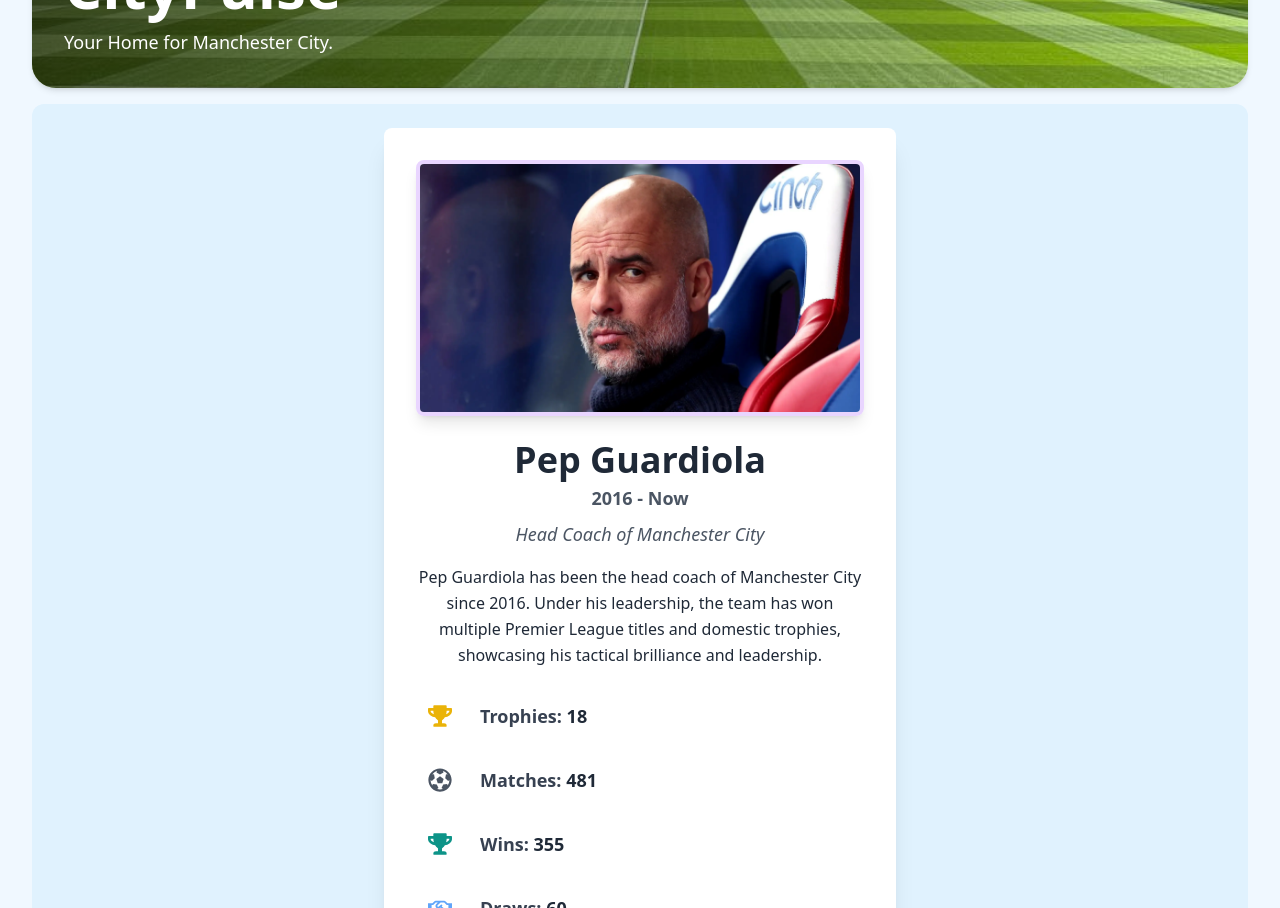
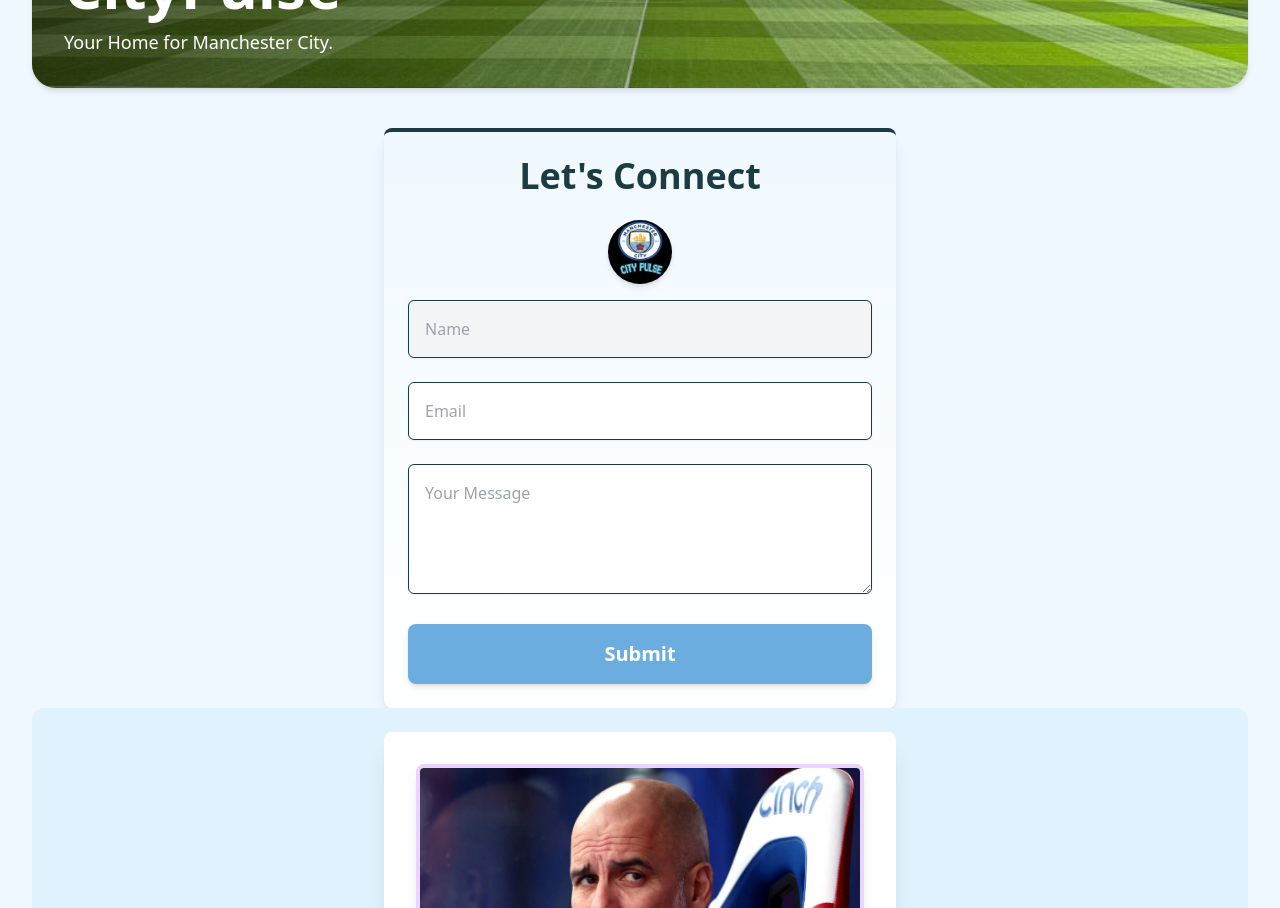
Before and after one commit to smokeyshawn18/City, a React (Vite) app: page / in a window 1280 px wide. Shown: the part 480-1388 px from the top of the page. Built offline with nearby package versions, Linux system fonts and the light colour scheme.

Commit message:
FormBakcend

```diff
--- /dev/null
+++ b/src/components/Form.jsx
@@ -0,0 +1,134 @@
+import { useState } from "react"; // Import useState for managing modal state
+import SuccessModal from "./SuccessModal";
+import { useForm } from "react-hook-form";
+import Logo from "../assets/images/logo.jpg"; // Import the SuccessModal component
+
+const For = () => {
+  const [isModalOpen, setModalOpen] = useState(false); // State for modal visibility
+  const [formMessage, setFormMessage] = useState(""); // State for success message
+  const {
+    register,
+    handleSubmit,
+    formState: { errors, isSubmitting },
+    reset,
+  } = useForm();
+
+  const onSubmit = async (data) => {
+    try {
+      let response = await fetch("http://localhost:3000", {
+        method: "POST",
+        headers: {
+          "Content-Type": "application/json",
+        },
+        body: JSON.stringify(data),
+      });
+
+      const responseData = await response.text(); // Get the response text
+
+      if (response.ok) {
+        console.log("Form submitted successfully!");
+        setFormMessage("Form submitted successfully!"); // Set success message
+        setModalOpen(true); // Open the modal
+        reset(); // Reset the form after successful submission
+      } else {
+        console.error(
+          "Submission failed with status:",
+          response.status,
+          responseData
+        );
+      }
+    } catch (error) {
+      console.error("Error submitting form:", error);
+    }
+  };
+
+  return (
+    <>
+      {/* Modal for Success Message */}
+      {isModalOpen && (
+        <SuccessModal
+          message={formMessage}
+          onClose={() => setModalOpen(false)} // Close modal function
+        />
+      )}
+
+      <div className="container mx-auto mt-10 p-6 bg-gradient-to-b from-sky-50 to-white shadow-lg rounded-lg max-w-lg border-t-4 border-[#1b3c42]">
+        <h1 className="text-center text-4xl font-bold text-[#1b3c42] mb-6">
+          Let&apos;s Connect
+        </h1>
+        <img
+          src={Logo}
+          className="w-16 h-16 rounded-full mx-auto mb-4 shadow-md"
+          alt="Logo"
+        />
+
+        <form onSubmit={handleSubmit(onSubmit)} className="space-y-6">
+          <div>
+            <input
+              className="w-full p-4 border border-[#1b3c42] bg-gray-100 rounded-md shadow-sm text-black focus:outline-none focus:ring-2 focus:ring-[#1b3c42] transition duration-200 ease-in"
+              placeholder="Name"
+              {...register("name", {
+                required: { value: true, message: "Name is required" },
+                minLength: { value: 3, message: "Min length is 3 characters" },
+              })}
+              type="text"
+            />
+            {errors.name && (
+              <div className="text-red-500 text-sm mt-1">
+                {errors.name.message}
+              </div>
+            )}
+          </div>
+
+          <div>
+            <input
+              className="w-full p-4 border border-[#1b3c42] bg-white rounded-md shadow-sm text-black focus:outline-none focus:ring-2 focus:ring-[#1b3c42] transition duration-200 ease-in"
+              placeholder="Email"
+              {...register("email", {
+                required: { value: true, message: "Email is required" },
+                pattern: {
+                  value: /^[a-zA-Z0-9._%+-]+@[a-zA-Z0-9.-]+\.[a-zA-Z]{2,}$/,
+                  message: "Enter a valid email address",
+                },
+              })}
+              type="email"
+            />
+            {errors.email && (
+              <div className="text-red-500 text-sm mt-1">
+                {errors.email.message}
+              </div>
+            )}
+          </div>
+
+          <div>
+            <textarea
+              className="w-full p-4 border border-[#1b3c42] bg-white rounded-md shadow-sm text-black focus:outline-none focus:ring-2 focus:ring-[#1b3c42] transition duration-200 ease-in"
+              placeholder="Your Message"
+              {...register("message", {
+                required: { value: true, message: "Message is required" },
+                minLength: { value: 5, message: "Min length is 5 characters" },
+              })}
+              rows="4"
+            />
+            {errors.message && (
+              <div className="text-red-500 text-sm mt-1">
+                {errors.message.message}
+              </div>
+            )}
+          </div>
+
+          <div>
+            <input
+              className="w-full p-4 bg-[#6caddf] text-xl text-white font-bold rounded-lg shadow-md hover:bg-[#145052] focus:outline-none focus:ring-2 focus:ring-[#1b3c42] focus:ring-opacity-50 disabled:opacity-50 transition-all duration-200"
+              type="submit"
+              value="Submit"
+              disabled={isSubmitting}
+            />
+          </div>
+        </form>
+      </div>
+    </>
+  );
+};
+
+export default For;
--- a/src/components/Home.jsx
+++ b/src/components/Home.jsx
@@ -11,6 +11,8 @@
 import KeyPerformers from "./KeyPerformers";
 import Tottenham from "../assets/images/tottenham.webp";
 import Carabao from "../assets/images/carabao.png";
+
+import For from "./Form";
 
 const Home = () => {
   const matchDay = useMemo(
@@ -203,6 +205,8 @@
           </div>
         </div>
 
+        <For />
+
         {/* Reduced margin for CoachProfile */}
         <CoachProfile className="mt-4" />
 
--- /dev/null
+++ b/src/components/SuccessModal.jsx
@@ -0,0 +1,47 @@
+import PropTypes from "prop-types";
+import Logo from "../assets/images/logo.jpg";
+
+const SuccessModal = ({ onClose }) => {
+  return (
+    <div className="fixed inset-0 flex items-center justify-center bg-black bg-opacity-50">
+      <div className="bg-white rounded-lg p-6 shadow-lg max-w-sm w-full">
+        <div className="flex justify-between items-center mb-4">
+          <h2 className="text-xl font-bold text-sky-600 mx-auto">
+            Form Submitted SuccessFully!
+          </h2>
+
+          <button
+            onClick={onClose}
+            className="text-gray-800 text-3xl hover:text-gray-600 focus:outline-none"
+          >
+            &times;
+          </button>
+        </div>
+        <div className="flex flex-col items-center mt-4">
+          {/* <p className="text-gray-700 text-center mb-4">{message}</p> */}
+          <img
+            src={Logo}
+            className="w-12 h-12 mb-2 rounded-full shadow-md"
+            alt="Success Logo"
+          />
+        </div>
+        <div className="mt-6">
+          <button
+            onClick={onClose}
+            className="w-full p-2 bg-sky-500 text-white rounded-lg hover:bg-sky-600 focus:outline-none transition duration-200"
+          >
+            Close
+          </button>
+        </div>
+      </div>
+    </div>
+  );
+};
+
+// Define prop types
+SuccessModal.propTypes = {
+  message: PropTypes.string.isRequired, // Expect message to be a required string
+  onClose: PropTypes.func.isRequired, // Expect onClose to be a required function
+};
+
+export default SuccessModal;
```
Also changed, not shown: package.json (+6 -1 lines), 2 other files (tests, documents, lock files or other folders).
